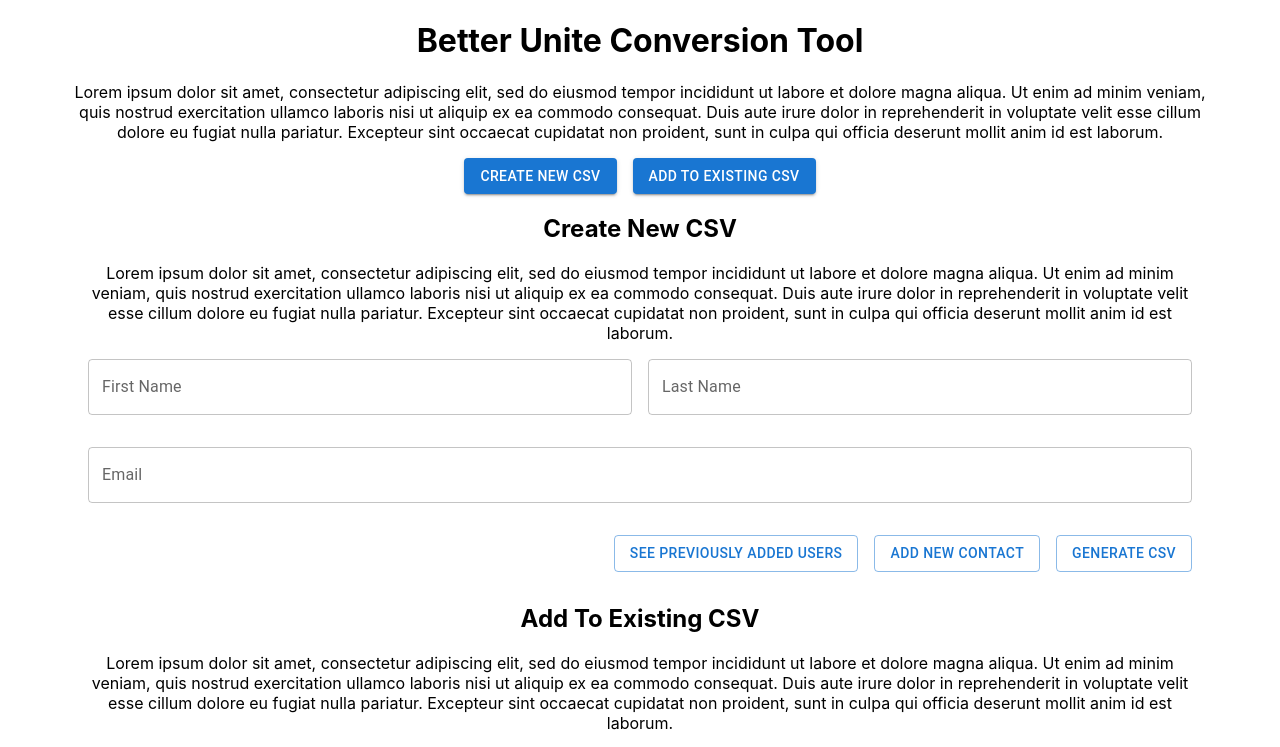
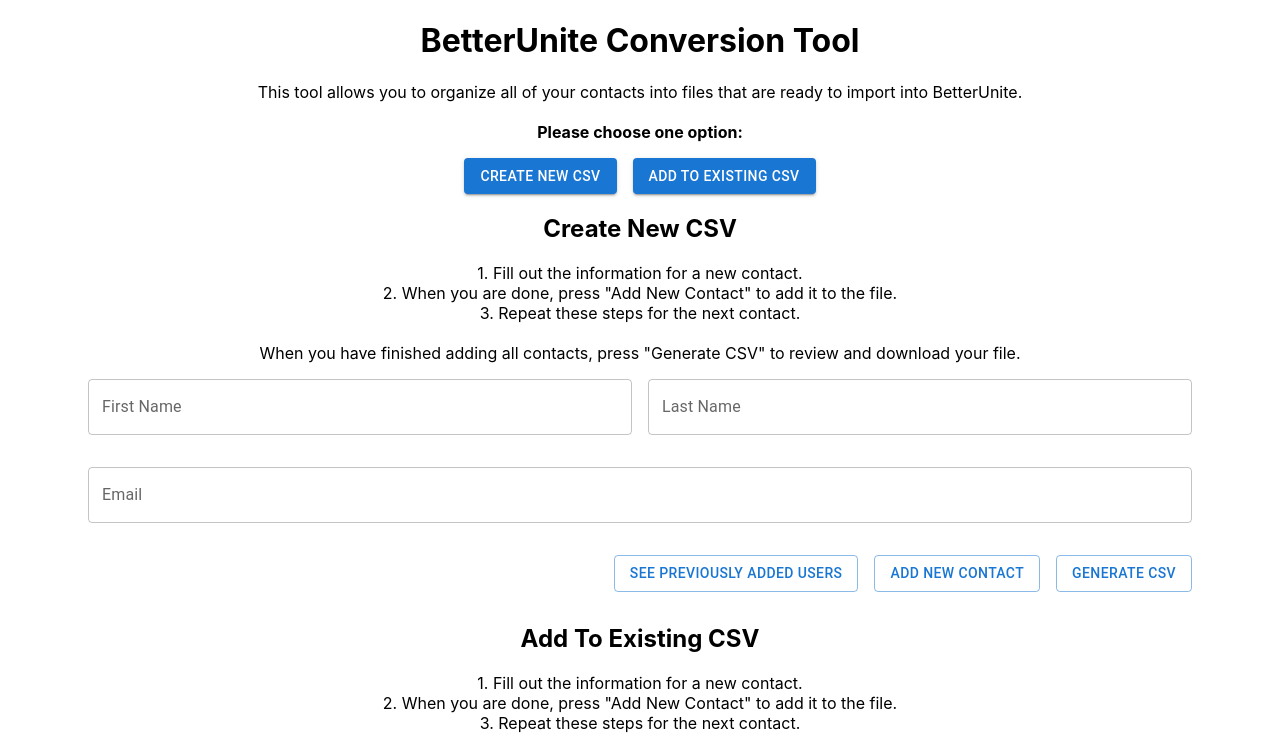
Before and after one commit to pawansomavarpu/SeniorAccess-Tool, a React (Create React App) app in the folder senior-access-tool/: page / in a window 1280 px wide. Shown: the top 747 px of the page. Built offline with nearby package versions, Linux system fonts and the light colour scheme.

Commit message:
info blurbs

```diff
--- a/senior-access-tool/src/App.js
+++ b/senior-access-tool/src/App.js
@@ -10,8 +10,9 @@
     <div className="App">
       <Container>
 
-        <h1 className="font-bold">Better Unite Conversion Tool</h1>
-        <p>Lorem ipsum dolor sit amet, consectetur adipiscing elit, sed do eiusmod tempor incididunt ut labore et dolore magna aliqua. Ut enim ad minim veniam, quis nostrud exercitation ullamco laboris nisi ut aliquip ex ea commodo consequat. Duis aute irure dolor in reprehenderit in voluptate velit esse cillum dolore eu fugiat nulla pariatur. Excepteur sint occaecat cupidatat non proident, sunt in culpa qui officia deserunt mollit anim id est laborum.</p>
+        <h1 className="font-bold">BetterUnite Conversion Tool</h1>
+        <p>This tool allows you to organize all of your contacts into files that are ready to import into BetterUnite.
+          <br /><br /><b>Please choose one option:</b></p>
 
 
         <Stack spacing={2} direction={"row"} alignItems="center" justifyContent="center">
@@ -25,17 +26,24 @@
 
         <Container id="new">
           <h2>Create New CSV</h2>
-          <p>Lorem ipsum dolor sit amet, consectetur adipiscing elit, sed do eiusmod tempor incididunt ut labore et dolore magna aliqua. Ut enim ad minim veniam, quis nostrud exercitation ullamco laboris nisi ut aliquip ex ea commodo consequat. Duis aute irure dolor in reprehenderit in voluptate velit esse cillum dolore eu fugiat nulla pariatur. Excepteur sint occaecat cupidatat non proident, sunt in culpa qui officia deserunt mollit anim id est laborum.</p>
+          <p>1. Fill out the information for a new contact.
+          <br />2. When you are done, press "Add New Contact" to add it to the file.
+          <br /> 3. Repeat these steps for the next contact.
+          <br />
+            <br />When you have finished adding all contacts, press "Generate CSV" to review and download your file.</p>
           <Form />
         </Container>
 
         <Container id="add">
           <h2 >Add To Existing CSV</h2>
-          <p>Lorem ipsum dolor sit amet, consectetur adipiscing elit, sed do eiusmod tempor incididunt ut labore et dolore magna aliqua. Ut enim ad minim veniam, quis nostrud exercitation ullamco laboris nisi ut aliquip ex ea commodo consequat. Duis aute irure dolor in reprehenderit in voluptate velit esse cillum dolore eu fugiat nulla pariatur. Excepteur sint occaecat cupidatat non proident, sunt in culpa qui officia deserunt mollit anim id est laborum.</p>
+          <p>1. Fill out the information for a new contact.
+          <br />2. When you are done, press "Add New Contact" to add it to the file.
+          <br /> 3. Repeat these steps for the next contact.
+          <br />
+            <br />When you have finished adding all contacts, press "Generate CSV" to review and download your file.</p>
           <Form />
 
         </Container>
-
 
       </Container>
 
```
